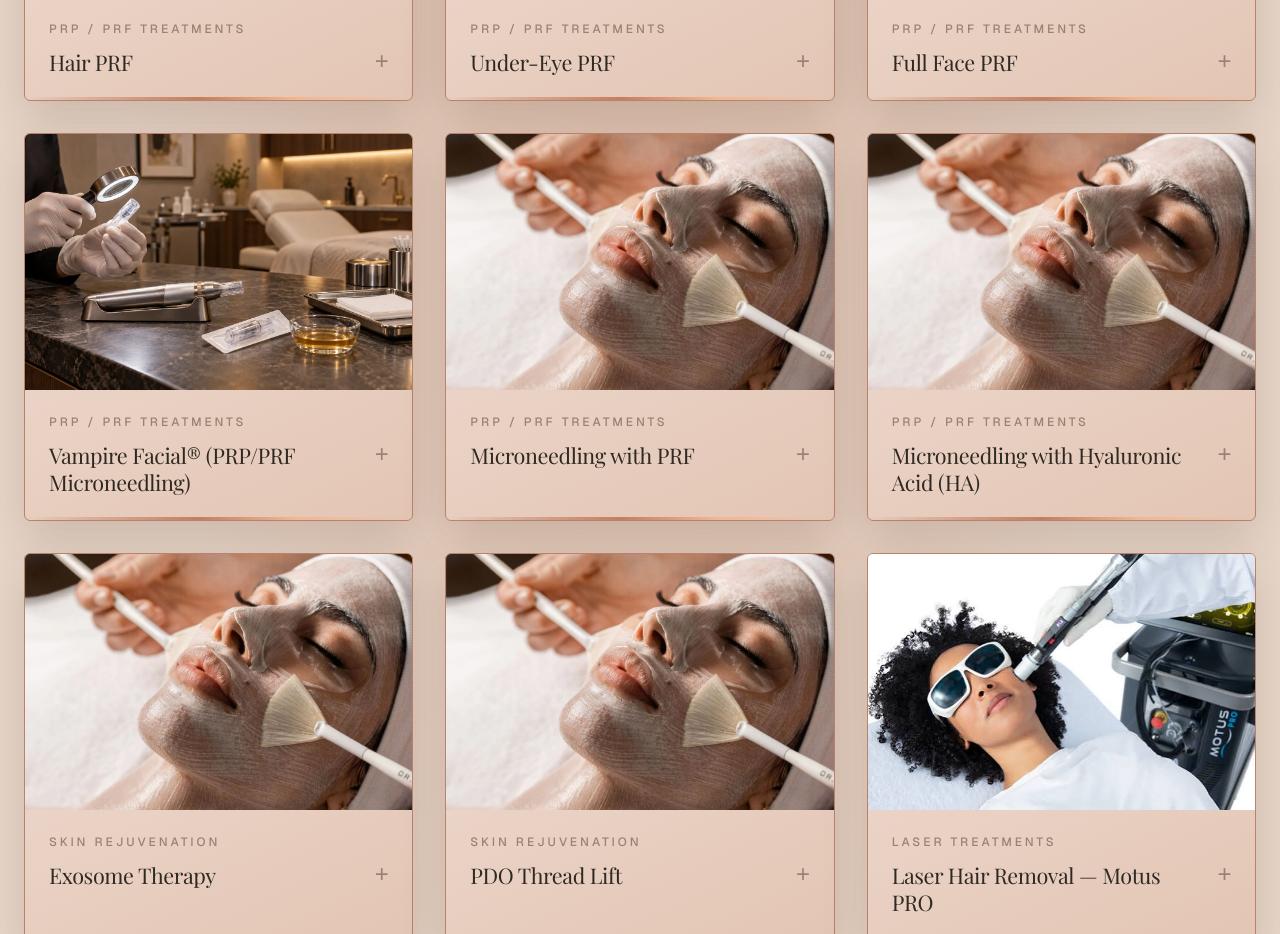
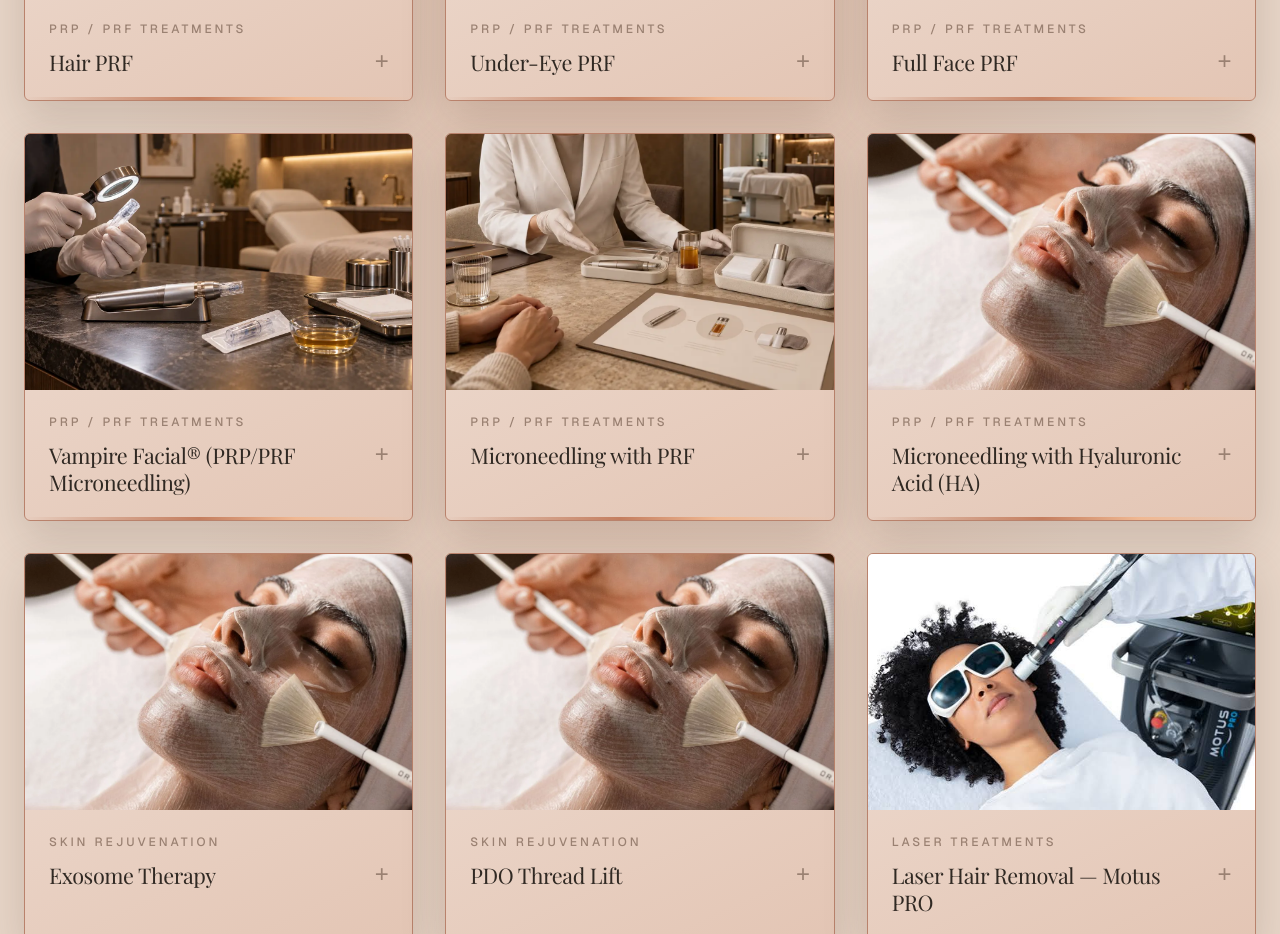
Before and after one commit to Lusso-MedSpa/Lusso-medspa, a Next.js app: page /treatments in a window 1280 px wide. Shown: the part 1680-2614 px from the top of the page. Built offline with nearby package versions, Linux system fonts and the light colour scheme; no server answers; a web font is replaced by a local one.

Commit message:
Add Microneedling with PRF treatment image (optimized WebP)
Uploaded PNG (1.89MB) resized to 1280px wide and converted to WebP
at quality 82 (63KB). Consultation scene with microneedling pen
device, PRF-colored liquid, and aftercare kit laid out on a
treatment plan card.

```diff
--- a/src/data/treatments.ts
+++ b/src/data/treatments.ts
@@ -133,7 +133,7 @@ export const treatments: Treatment[] = [
     "title": "Microneedling with PRF",
     "category": "PRP / PRF Treatments",
     "description": "A consultation-led approach to microneedling and platelet-rich fibrin. Your provider will explain the proposed method, aftercare and realistic expectations.",
-    "image": "/treatments/facial.jpg",
+    "image": "/treatments/microneedling-prf.webp",
     "benefits": [
       "Skin texture",
       "Aftercare planning"
```
Also changed, not shown: public/treatments/microneedling-prf.webp (added).
